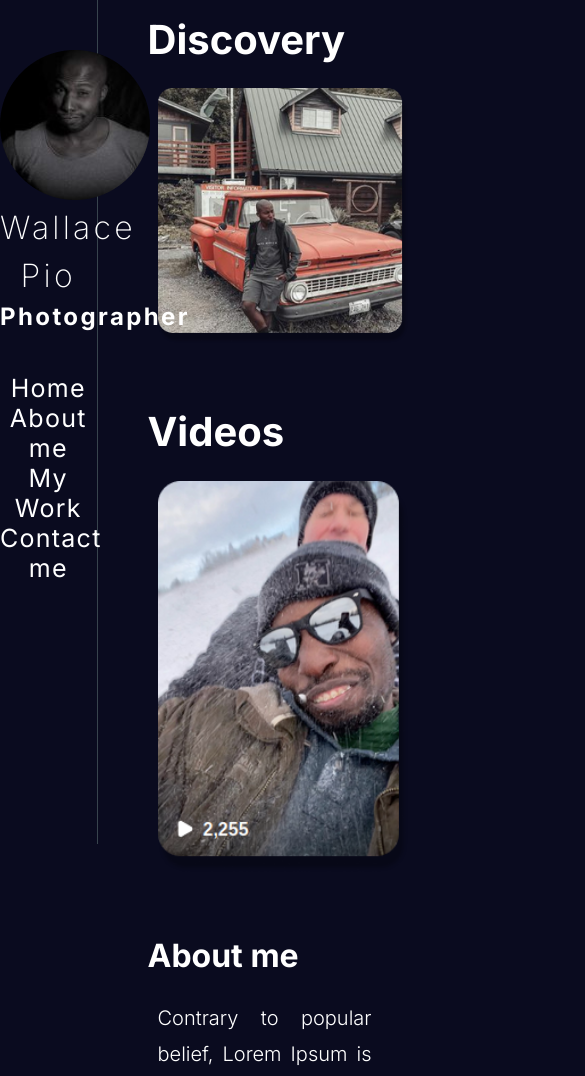
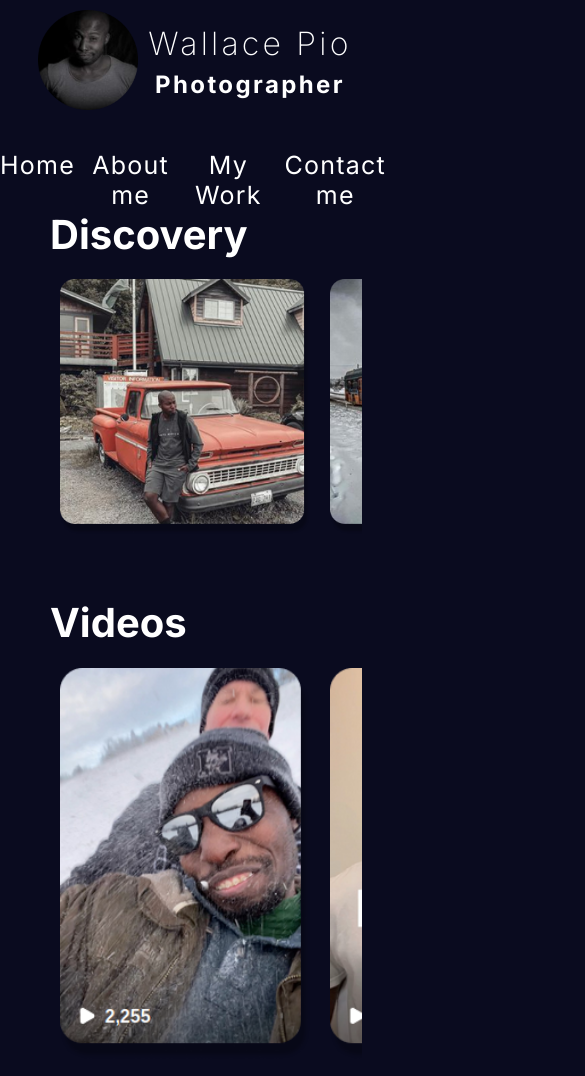
Before and after one commit to daniluus/Blog_Wallace, a plain HTML site: page index.html in a window 390 px wide. Shown: the top 1076 px of the page, 585 px wide, since content can reach past the window. Drawn offline with Linux system fonts and the light colour scheme.

Commit message:
Adicionado responsivo, corrigir bug galeria

```diff
--- a/index.html
+++ b/index.html
@@ -15,8 +15,10 @@
         <aside>
             <section class="descricao">
                 <img src="./img/profile.png" alt="">
-                <h1>Wallace Pio</h1>
-                <h2>Photographer</h2>
+                <div class="text">
+                    <h1>Wallace Pio</h1>
+                    <h2>Photographer</h2>
+                </div>
             </section>
 
             <section class="links">
--- a/style.css
+++ b/style.css
@@ -94,14 +94,14 @@ main{
 /* GALERIA */
 
 /*
-    Max-width de 70 para nao cortar
+    Max-width de 60 para nao cortar
     minha ultima img
 */
 
 .galeria{
     display: flex;
 
-    max-width: 70vw;
+    max-width: 60vw;
     padding: 10px;
 
     overflow-x: auto;
@@ -175,3 +175,62 @@ main{
 .contactMe ul img{
     width: 150px;
 }
+
+/* MEDIA */
+
+@media only screen and (max-width: 810px) {
+    body{
+        padding-left: 0;
+    }
+
+   aside{
+       position: absolute;
+       display: flex;
+       flex-direction: column;
+
+       align-items: center;
+
+       border: 0;
+
+       width: 100vw;
+
+       padding-top: 10px;
+   }
+
+   aside .descricao{
+       display: flex;
+       align-items: center;
+
+       gap: 10px;
+   }
+
+   aside .descricao img{
+       width: 100px;
+   }
+
+   aside nav ul{
+       display: flex;
+
+       gap: 10px;
+   }
+
+   main{
+       margin-top: 200px;
+   }
+
+   .galeria{
+       max-width: 80vw;
+   }
+
+   .aboutMe p{
+        width: 80vw;
+    }
+
+   .contactMe ul{
+       display: flex;
+       flex-wrap: wrap;
+   }
+
+
+
+}
```
